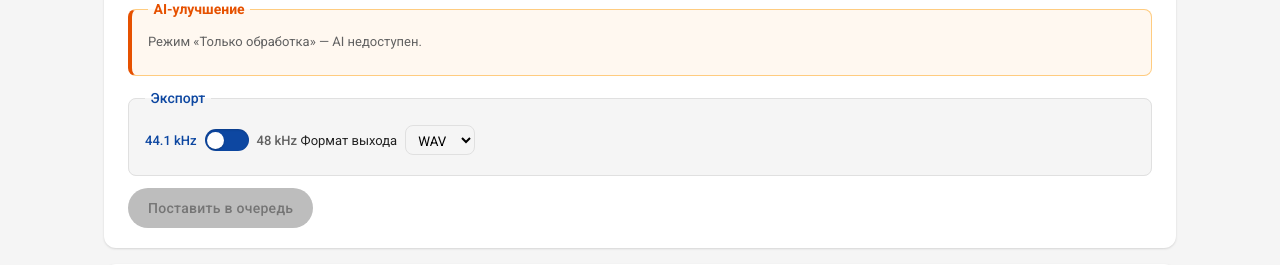
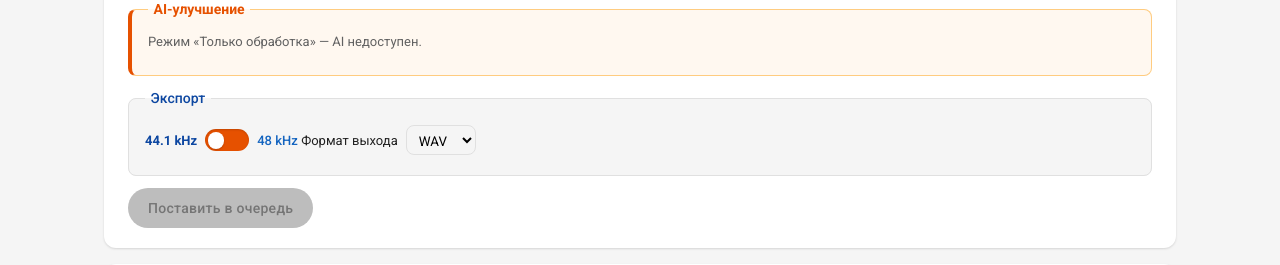
Before and after one commit to mcherepanov/super-resolution, a FastAPI app: page / in a window 1280 px wide. Shown: the part 1109-1374 px from the top of the page. Run offline with FastAPI, Linux system fonts and the light colour scheme; parts of the project's set-up code (start-up, migrations or seed data) failed here and were passed over.

Commit message:
Align export sample-rate toggle colors with resampling semantics.
Use orange for 44.1 kHz and blue for 48 kHz, with both labels in blue tones.

```diff
--- a/web/app/static/style.css
+++ b/web/app/static/style.css
@@ -502,11 +502,12 @@ a:hover {
 .sr-toggle__label {
   font-size: 0.8125rem;
   font-weight: 500;
-  color: var(--md-sys-color-on-surface-variant);
+  color: var(--color-blue);
 }
 
 .sr-toggle__label--active {
   color: var(--color-blue-deep);
+  font-weight: 600;
 }
 
 .sr-toggle__control {
@@ -528,7 +529,7 @@ a:hover {
   width: 2.75rem;
   height: 1.35rem;
   border-radius: var(--md-shape-corner-full);
-  background: var(--color-blue-deep);
+  background: var(--color-orange);
   transition: background 0.15s;
   box-shadow: inset 0 1px 2px rgba(0, 0, 0, 0.15);
 }
@@ -547,7 +548,7 @@ a:hover {
 }
 
 .sr-toggle__input:checked + .sr-toggle__track {
-  background: var(--color-orange);
+  background: var(--color-blue-deep);
 }
 
 .sr-toggle__input:checked + .sr-toggle__track::after {
```
